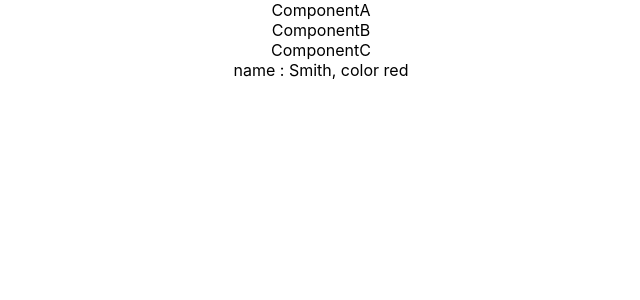
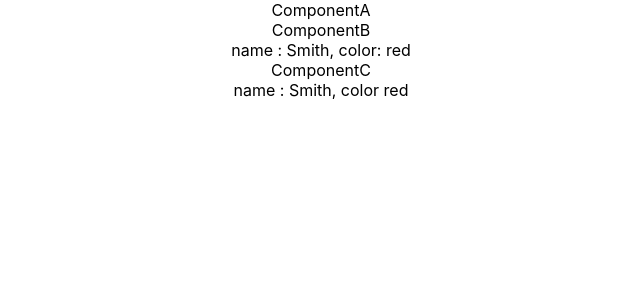
Before and after one commit to badruti94/firstapp, a React (Create React App) app: page / in a window 1280 px wide. Shown: the top 300 px of the page, without its empty margins (319-959 px from the left). Built offline with nearby package versions, Linux system fonts and the light colour scheme.

Commit message:
10 react hooks : 52. useContext

```diff
--- a/src/component/ComponentB.js
+++ b/src/component/ComponentB.js
@@ -1,9 +1,15 @@
+import { useContext } from "react";
 import ComponentC from "./ComponentC";
+import { NameContext, ColorContext } from "../App";
 
 const ComponentB = () => {
+    const name = useContext(NameContext)
+    const color = useContext(ColorContext)
+
     return (
         <div>
             <div>ComponentB</div>
+            <div>name : {name}, color: {color} </div>
             <ComponentC />
         </div>
     )
```
